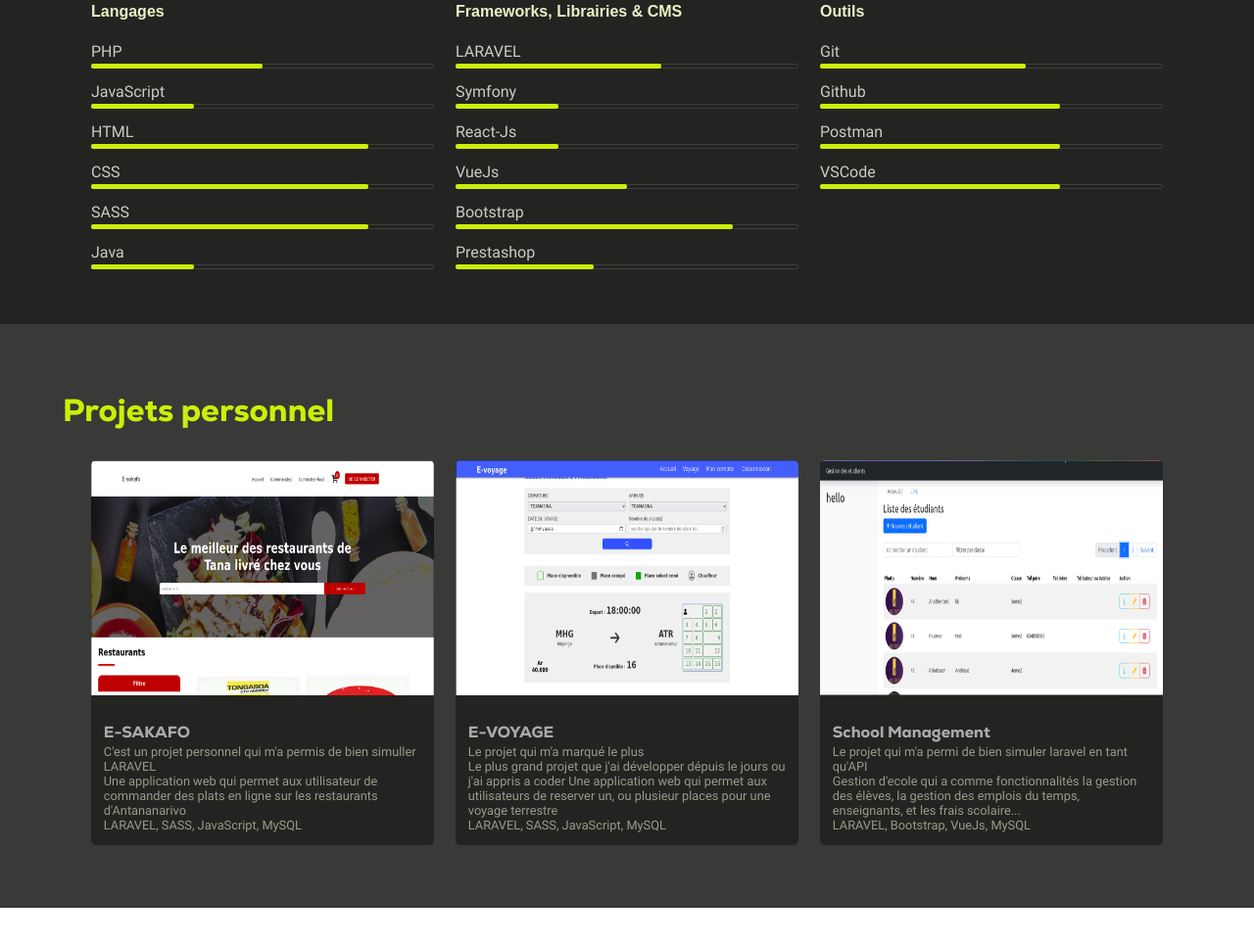
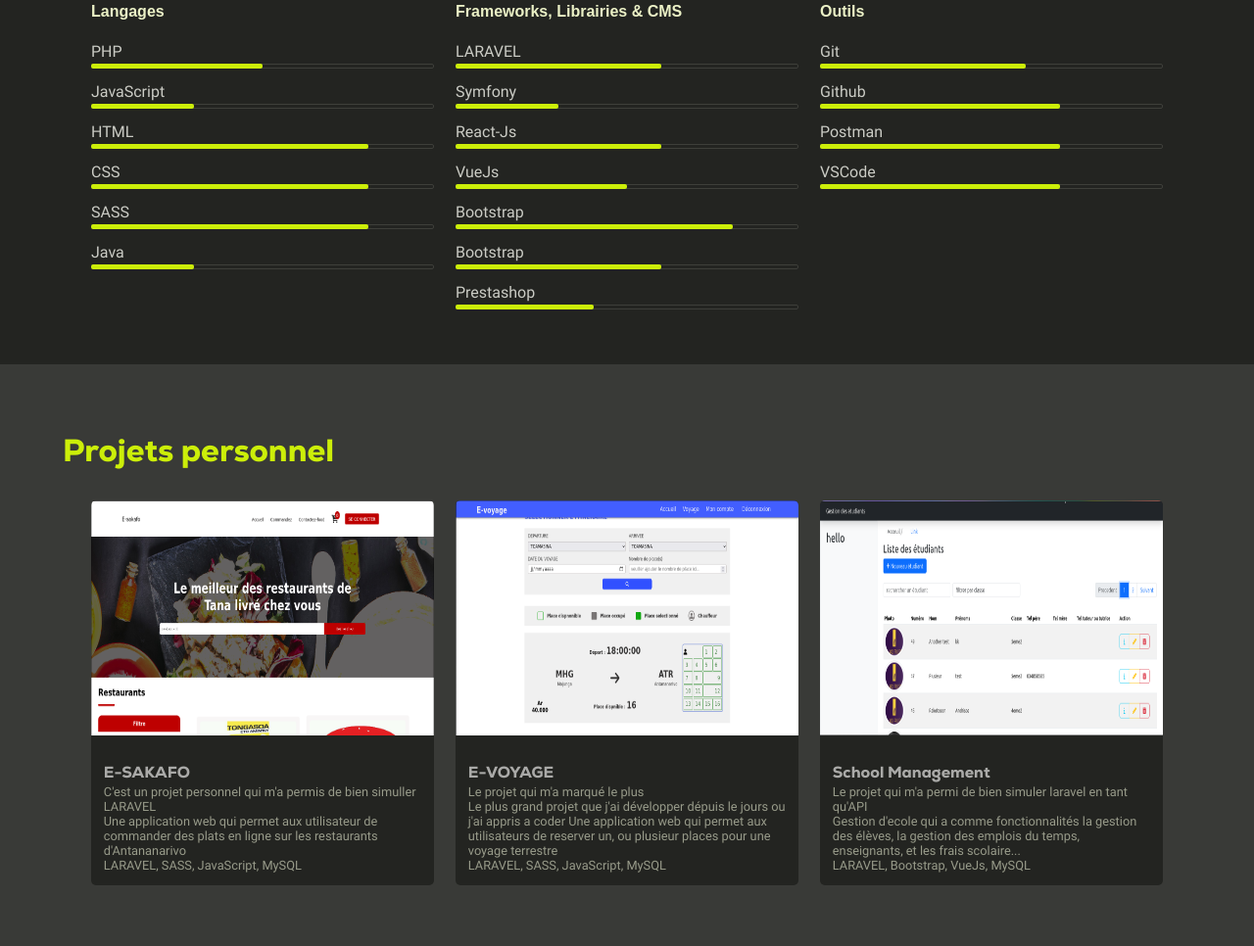
Before and after one commit to KevinShcmidt/Portfolio, a plain HTML site: page index.html in a window 1280 px wide. Shown: the part 1413-2379 px from the top of the page at 98% size. Before the commit the page ends 2340 px from the top, so only its background shows below. Drawn offline with Linux system fonts and the light colour scheme.

Commit message:
feat:ajout_tailwind_update_react_skill

```diff
--- a/index.html
+++ b/index.html
@@ -189,6 +189,11 @@
                     <div class="barAr bootstrap"></div>
                 </div>
                 <div class="name">
+                    <h4>Bootstrap</h4>
+                    <div class="bar"></div>
+                    <div class="barAr tailwind"></div>
+                </div>
+                <div class="name">
                     <h4>Prestashop</h4>
                     <div class="bar"></div>
                     <div class="barAr prestashop"></div>
--- a/public/js/script.js
+++ b/public/js/script.js
@@ -14,6 +14,7 @@ const progressBarGithub= document.querySelector('.github');
 const progressBarPostman = document.querySelector('.postman');
 const progressBarVscode = document.querySelector('.vscode');
 const progressBarPrestashop = document.querySelector('.prestashop');
+const progressBarTailwind = document.querySelector('.tailwind');
 
 
 
@@ -38,12 +39,13 @@ const observer = new IntersectionObserver(entries => {
         animateProgressBar(80, progressBarCSS);
         animateProgressBar(80, progressBarHtml);
         animateProgressBar(70, progressBarPostman);
-        animateProgressBar(30, progressBarReact);
+        animateProgressBar(60, progressBarReact);
         animateProgressBar(40, progressBarPrestashop);
         animateProgressBar(70, progressBarVscode);
         animateProgressBar(70, progressBarGithub);
         animateProgressBar(30, progressBarJava);
         animateProgressBar(50, progressBarVueJs);
+        animateProgressBar(50, progressBarTailwind);
 
     }
   });
@@ -108,6 +110,8 @@ function animateProgressBar(targetWidth, techno) {
             break;
         case techno = progressBarReact:
             progressBarReact.style.width = `${currentWidth}%`;
+        case techno = progressBarTailwind:
+            progressBarTailwind.style.width = `${currentWidth}%`;
         default:
             break;
       }
```
